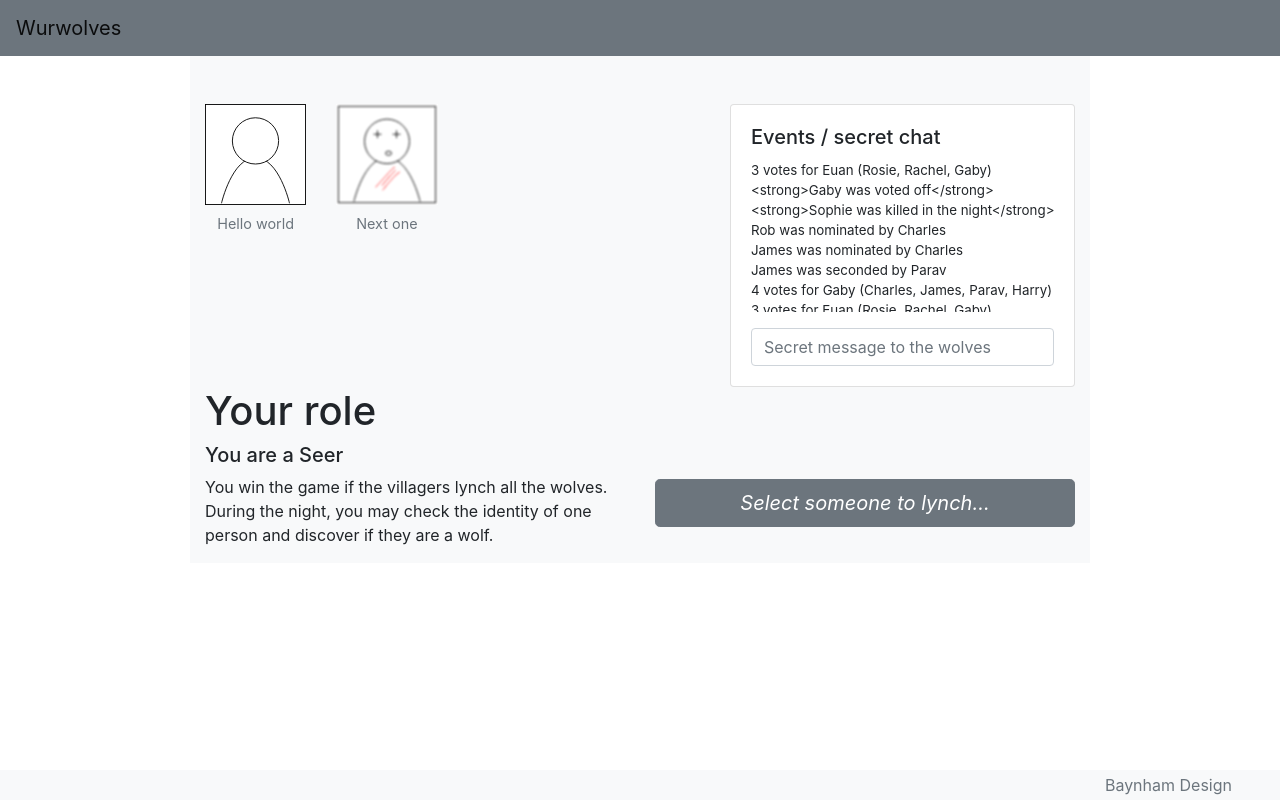
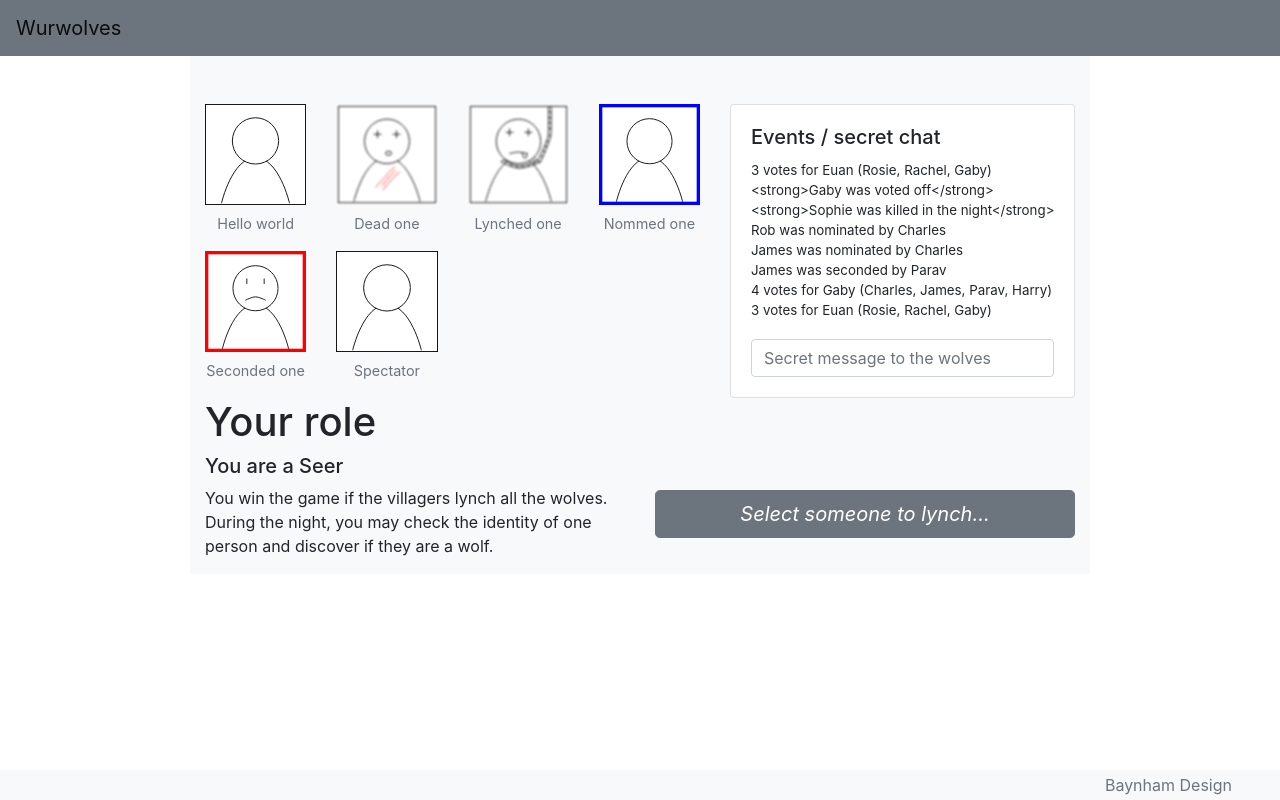
Before and after one commit to charlesbaynham/wurwolves, a React (Create React App) app in the folder frontend/: page / in a window 1280 px wide. Built offline with nearby package versions, Linux system fonts and the light colour scheme.

Commit message:
Use demo data

```diff
--- a/frontend/src/demoData.js
+++ b/frontend/src/demoData.js
@@ -40,14 +40,34 @@ export function addDemoData(dispatch) {
     }
 
     dispatch(addPlayer({
-        id: "123",
+        id: "0",
         name: "Hello world",
         status: "normal"
     }))
     dispatch(addPlayer({
-        id: "321",
-        name: "Next one",
+        id: "1",
+        name: "Dead one",
         status: "wolfed"
+    }))
+    dispatch(addPlayer({
+        id: "2",
+        name: "Lynched one",
+        status: "lynched"
+    }))
+    dispatch(addPlayer({
+        id: "3",
+        name: "Nommed one",
+        status: "nominated"
+    }))
+    dispatch(addPlayer({
+        id: "4",
+        name: "Seconded one",
+        status: "seconded"
+    }))
+    dispatch(addPlayer({
+        id: "5",
+        name: "Spectator",
+        status: "spectating"
     }))
 
     return (
```
